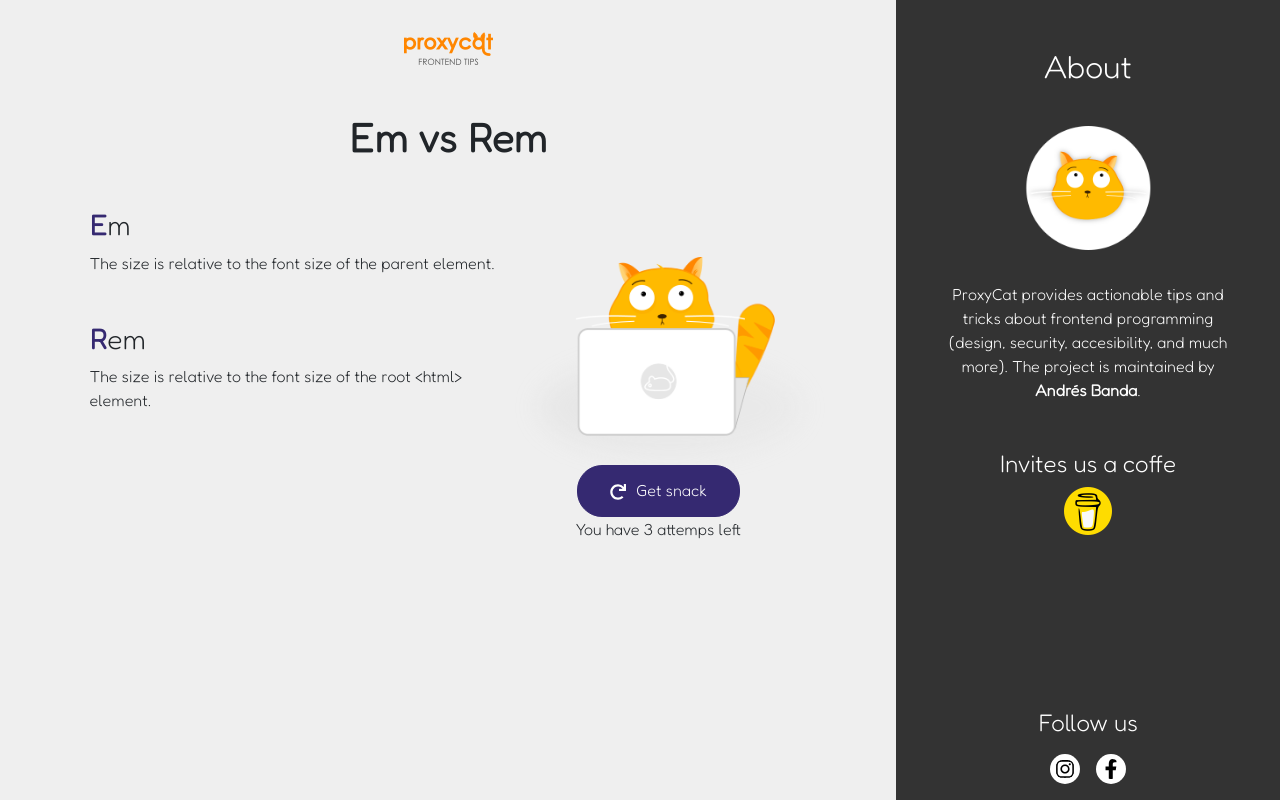
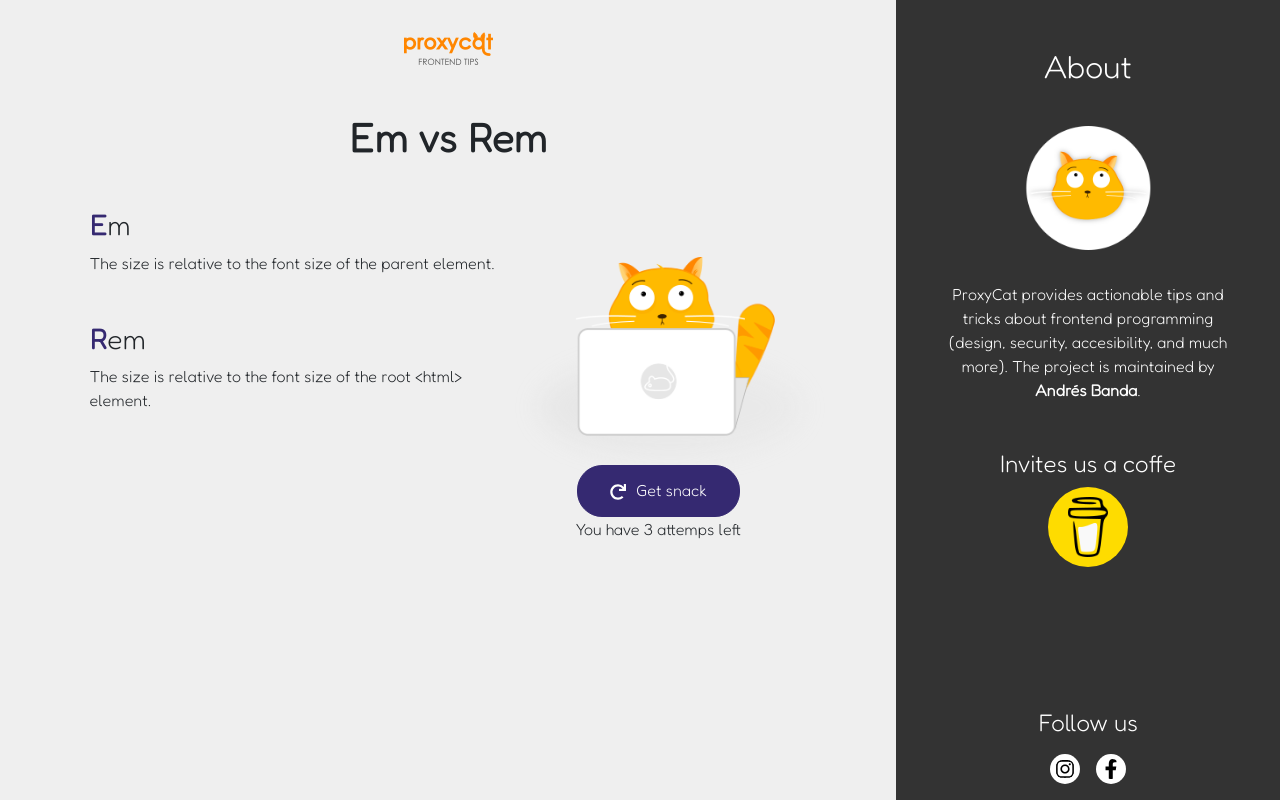
Before and after one commit to and27/ProxyCat, a React (Create React App) app: page / in a window 1280 px wide. Built offline with nearby package versions, Linux system fonts and the light colour scheme.

Commit message:
Change static coffe image by hoverable container

```diff
--- a/src/App.css
+++ b/src/App.css
@@ -28,7 +28,25 @@
 }
 
 .sidebar-coffe-img {
-  max-width: 3rem;
+  max-width: 2.5rem;
+}
+.sidebar-coffe-container {
+  display: flex;
+  flex-direction: column;
+  align-items: center;
+}
+.sidebar-coffe-circle {
+  background-color: #fedc00;
+  width: 80px;
+  height: 80px;
+  border-radius: 100px;
+  display: flex;
+  align-items: center;
+  justify-content: center;
+}
+.sidebar-coffe-circle:hover {
+  background-color: #e2c504;
+  cursor: pointer;
 }
 
 .social-footer {
--- a/src/App.js
+++ b/src/App.js
@@ -20,9 +20,11 @@ const Sidebar = () => {
             project is maintained by <strong>Andrés Banda</strong>.
           </p>
         </div>
-        <div>
+        <div className="sidebar-coffe-container">
           <h4 className="mt-5">Invites us a coffe</h4>
-          <img src="coffe.png" className="sidebar-coffe-img" />
+          <div className="sidebar-coffe-circle">
+            <img src="coffe_transparent.png" className="sidebar-coffe-img" />
+          </div>
         </div>
         <div>
           <SocialFooter />
```
Also changed, not shown: public/coffe_transparent.png (added).
